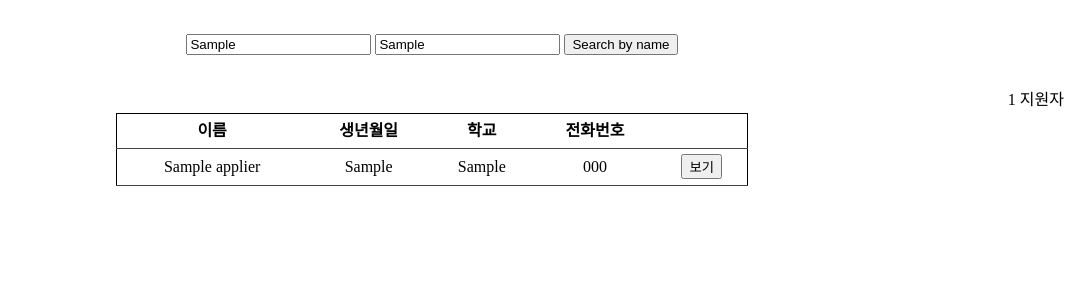
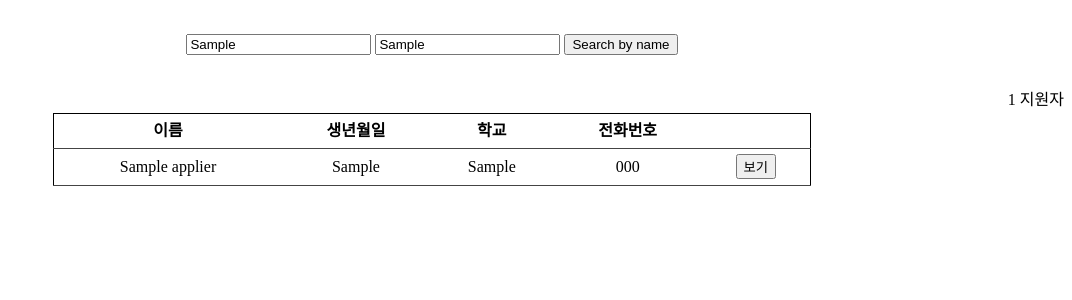
Before and after one commit to hyun98/project_server, a Django app: template templates/applierlist.html in a window 1280 px wide. Shown: the top 300 px of the page, without its empty margins (208-1280 px from the left). Run offline with Django 3.2, Linux system fonts and the light colour scheme; tables that the repository leaves empty hold one stand-in row (values such as "Sample post"); the template is opened without the code that fills it: values that come from a table or form of the project are taken from there, most other values are stand-ins (such as "Sample title", 1, 10 or a date in 2020).

Commit message:
applier list view fix

```diff
--- a/templates/applierlist.html
+++ b/templates/applierlist.html
@@ -7,7 +7,7 @@
     <title>지원자리스트</title>
     <style>
         table {
-          width: 50%;
+          width: 60%;
           border: 1px solid #444444;
           border-collapse: collapse;
         }
```
